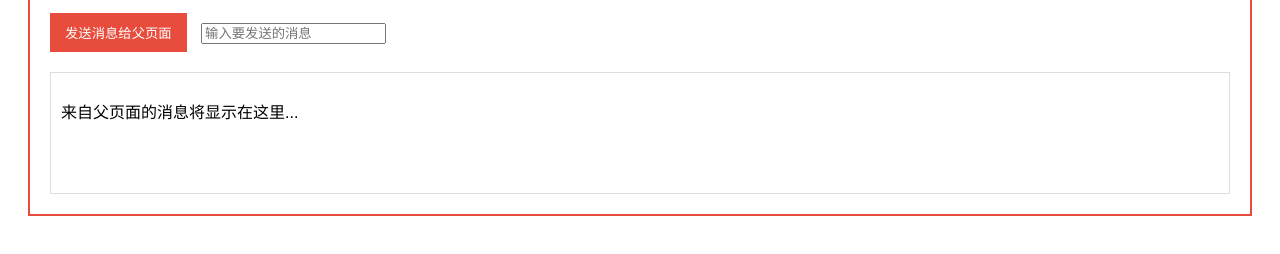
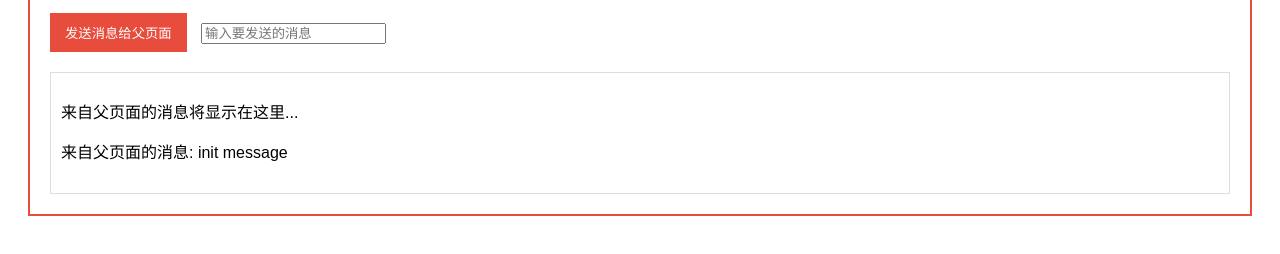
Before and after one commit to bingoAO/bingoAO.github.io, a plain HTML site: page iframe.html in a window 1280 px wide. Shown: the part 166-420 px from the top of the page. Drawn offline with Linux system fonts and the light colour scheme.

Commit message:
Update iframe.html

```diff
--- a/iframe.html
+++ b/iframe.html
@@ -83,6 +83,9 @@
                 messageInput.value = '';
             }
         });
+        if (window.parent.postMessage) {
+            window.parent.postMessage('init message', '*');
+        }
     </script>
 </body>
 </html>
```
